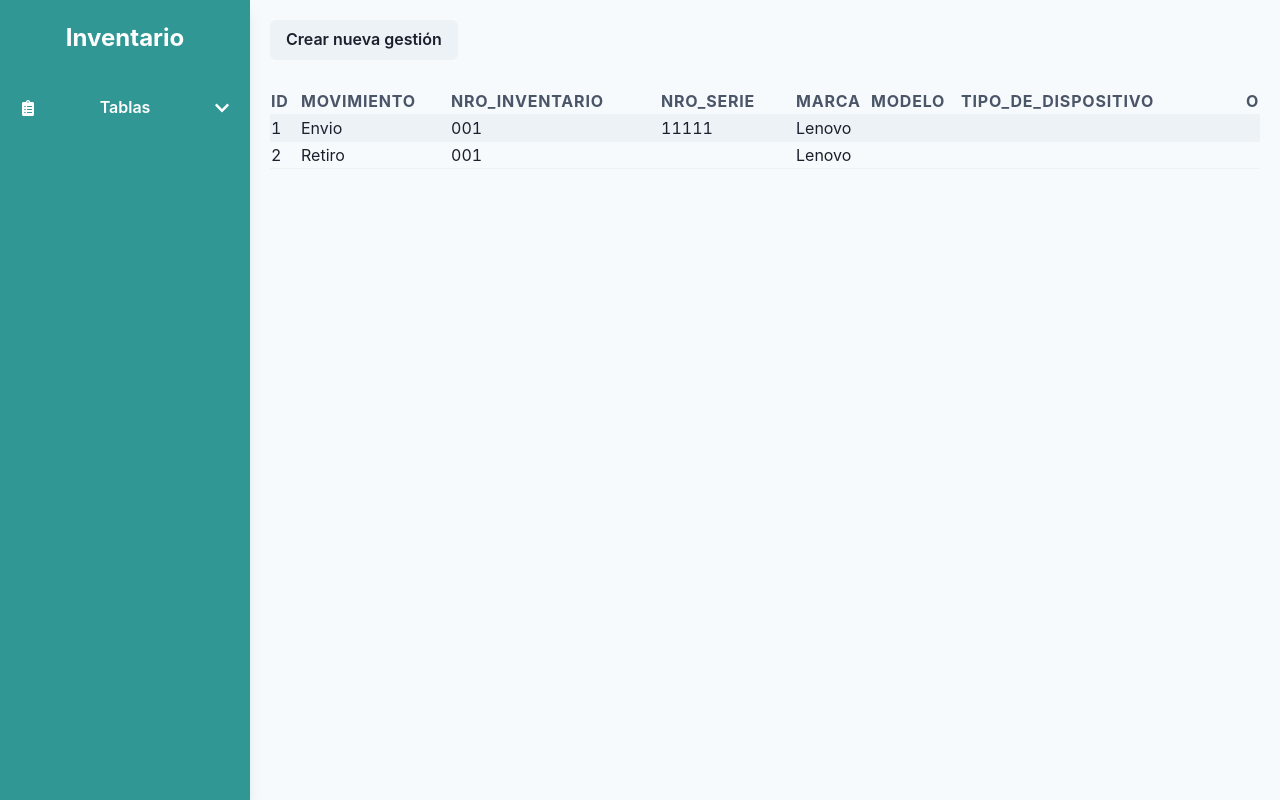
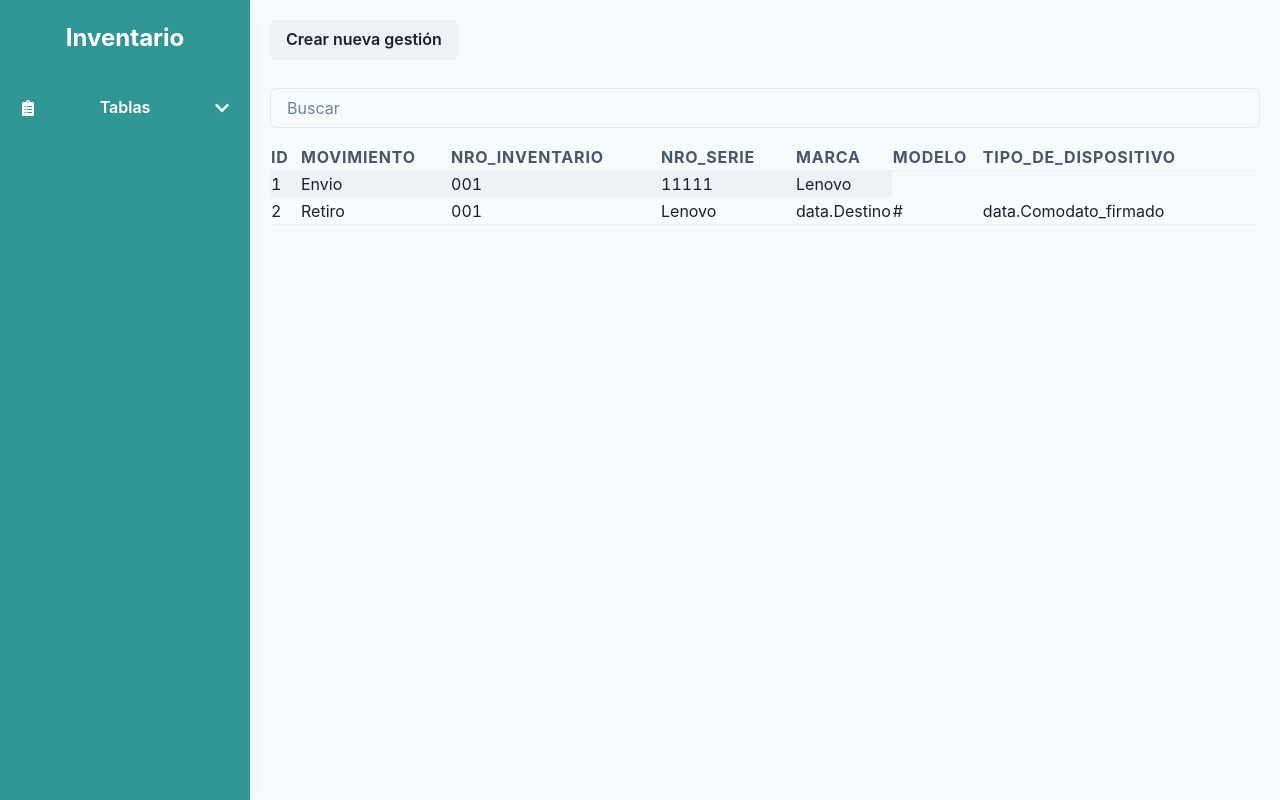
Before and after one commit to TomasLopezPrimi/Gestion-Inventario_IT, a React (Create React App) app: page / in a window 1280 px wide. Built offline with nearby package versions, Linux system fonts and the light colour scheme.

Commit message:
inicio-buscador

```diff
--- a/src/App.js
+++ b/src/App.js
@@ -4,9 +4,9 @@ import Sidebar from "./components/Sidebar"
 import MainContent from "./components/MainContent"
 import { useState } from "react"
 
-export default function Dashboard() {
+export default function App() {
 
-  //Que significa? Sirve?
+
   const [activeTab, setActiveTab] = useState("")
   const [activeSubTab, setActiveSubTab] = useState("nueva-gestion")
 
--- a/src/components/MainContent.js
+++ b/src/components/MainContent.js
@@ -1,9 +1,10 @@
-import { Box } from "@chakra-ui/react"
+import { Box, Input } from "@chakra-ui/react"
 import NuevaGestion from "./NuevaGestion"
 import TableComponent from "./TableComponent"
 import React from "react"
 import { useState } from "react"
 import {adaptadorGestiones} from "../adapter/dataAdapter"
+
 
 export default function MainContent () {
 
@@ -54,10 +55,33 @@ export default function MainContent () {
     //Usamos el adaptador, por ahora sin validación dependiendo que tipo de datos o tabla usemos
     const [dataAdapted, setDataAdapted] = useState(data.map(adaptadorGestiones))
 
+    //Las funciones de agregar/editar/remover que vamos a usar, deberian estar creadas acá (o importadas acá) para luego pasarle al componente de los botones
+    //Por ahora, solo creamos un botón con el componente nueva gestión
+
+    //Buscador, por ahora no está funcionando
+    const [searchTerm, setSearchTerm] = useState("")
+
+    const handleSearch = (event) => {
+      setSearchTerm(event.target.value);
+    };
+
+    const filteredData = searchTerm
+       ? data.filter((item) =>
+           item.ID.toLowerCase().includes(searchTerm.toLowerCase())
+         )
+       : data;
+
+
     return (
         <Box flex="1" p={5} overflowY="auto">
             <NuevaGestion data={dataAdapted} setData={setDataAdapted}/>
-            <TableComponent data={dataAdapted} />
+            <Input
+                placeholder='Buscar'
+                value={searchTerm}
+                onChange={handleSearch}
+                mb={4}
+            />
+            <TableComponent data={filteredData} />
         </Box>
     )
 }
--- a/src/index.js
+++ b/src/index.js
@@ -6,6 +6,7 @@ import { ChakraProvider } from '@chakra-ui/react';
 
 
 const root = ReactDOM.createRoot(document.getElementById('root'));
+
 root.render(
     <ChakraProvider>
         <App />
```
Also changed, not shown: src/components/Sidebar.js (line endings or trailing spaces), src/components/TableComponent.js (line endings or trailing spaces).
